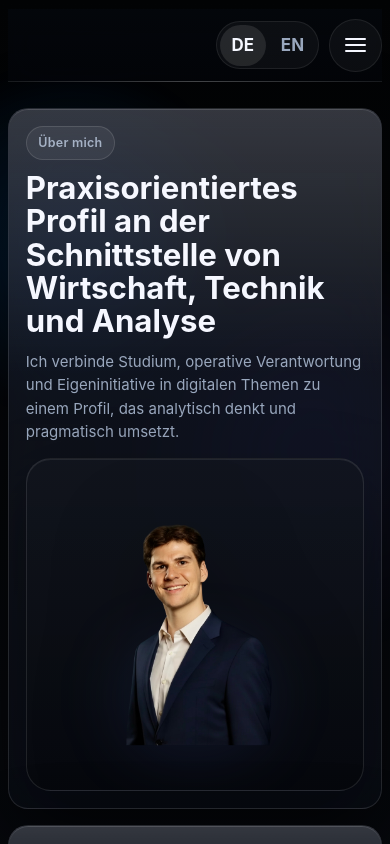
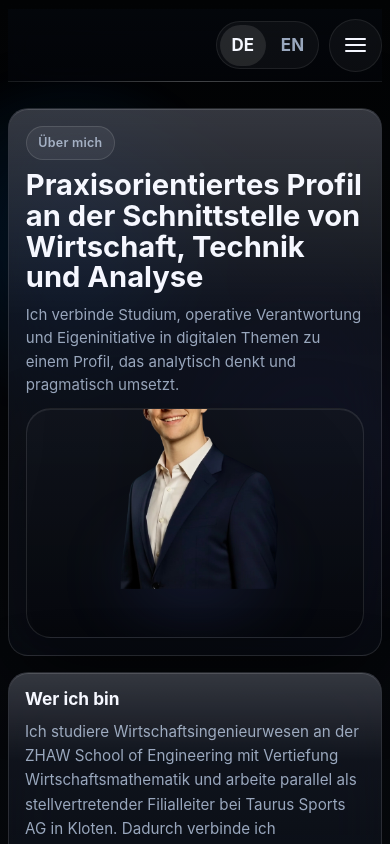
Before and after one commit to Noahwuhrmann/noah-wuhrmann-cv, a React (Vite) app: page /about in a window 390 px wide. Shown: the top 844 px of the page. Built offline with nearby package versions, Linux system fonts and the light colour scheme.

Commit message:
Compact about hero

```diff
--- a/src/index.css
+++ b/src/index.css
@@ -846,9 +846,21 @@ button {
 
 .about-hero {
   display: grid;
-  grid-template-columns: minmax(0, 1.25fr) minmax(250px, 320px);
-  gap: clamp(1.5rem, 3vw, 2.75rem);
-  align-items: stretch;
+  grid-template-columns: minmax(0, 1.35fr) minmax(220px, 280px);
+  gap: clamp(1.1rem, 2.4vw, 2.2rem);
+  align-items: center;
+  padding: 1.35rem 1.45rem;
+  margin-bottom: 0.95rem;
+}
+
+.about-hero .page-title {
+  font-size: clamp(2.18rem, 3.08vw, 3.2rem);
+  margin-top: 0.65rem;
+}
+
+.about-hero .page-lead {
+  max-width: 49rem;
+  margin-top: 0.72rem;
 }
 
 .about-copy {
@@ -857,7 +869,7 @@ button {
 
 .about-portrait-shell {
   display: flex;
-  align-items: stretch;
+  align-items: center;
 }
 
 .about-portrait-panel {
@@ -866,8 +878,9 @@ button {
   align-items: flex-end;
   justify-content: center;
   width: 100%;
-  min-height: 100%;
-  padding: 0.9rem 0.8rem 0;
+  height: clamp(18.5rem, 24vw, 23.5rem);
+  min-height: 0;
+  padding: 0.65rem 0.55rem 0;
   overflow: hidden;
   border-radius: calc(var(--radius-xl) + 2px);
   background:
@@ -894,9 +907,9 @@ button {
   position: relative;
   z-index: 1;
   display: block;
-  width: min(145%, 500px);
+  width: min(160%, 440px);
   max-width: none;
-  max-height: 728px;
+  max-height: 540px;
   object-fit: contain;
   filter: drop-shadow(0 18px 46px rgba(0, 0, 0, 0.28));
 }
@@ -2240,7 +2253,7 @@ button {
   }
 
   .about-portrait-shell {
-    max-width: 360px;
+    max-width: 320px;
   }
 }
 
@@ -2364,6 +2377,10 @@ button {
     letter-spacing: 0;
   }
 
+  .about-hero .page-title {
+    font-size: 2.7rem;
+  }
+
   .page-lead {
     font-size: 0.98rem;
     line-height: 1.55;
@@ -2437,14 +2454,15 @@ button {
   }
 
   .about-portrait-panel {
-    min-height: 23.5rem;
-    padding: 1rem 1rem 0;
+    height: 18.5rem;
+    min-height: 0;
+    padding: 0.82rem 0.9rem 0;
     border-radius: 1.55rem;
   }
 
   .about-portrait-image {
-    width: min(118%, 380px);
-    max-height: 430px;
+    width: min(132%, 360px);
+    max-height: 410px;
   }
 
   .resume-mobile-section-header,
@@ -2650,7 +2668,16 @@ button {
   }
 
   .about-hero {
-    gap: 0.9rem;
+    gap: 0.75rem;
+  }
+
+  .about-hero .page-title {
+    font-size: 2.05rem;
+    margin-top: 0.62rem;
+  }
+
+  .about-hero .page-lead {
+    margin-top: 0.62rem;
   }
 
   .about-portrait-shell {
@@ -2658,12 +2685,13 @@ button {
   }
 
   .about-portrait-panel {
-    min-height: 18.75rem;
+    height: 15.75rem;
+    min-height: 0;
   }
 
   .about-portrait-image {
-    width: min(116%, 340px);
-    max-height: 345px;
+    width: min(130%, 330px);
+    max-height: 380px;
   }
 
   .compact-grid,
@@ -2759,13 +2787,18 @@ button {
     font-size: 1.95rem;
   }
 
+  .about-hero .page-title {
+    font-size: 1.82rem;
+  }
+
   .about-portrait-panel {
-    min-height: 17.25rem;
+    height: 14.35rem;
+    min-height: 0;
   }
 
   .about-portrait-image {
-    width: min(114%, 300px);
-    max-height: 315px;
+    width: min(132%, 290px);
+    max-height: 340px;
   }
 
   .resume-logo-card {
```
